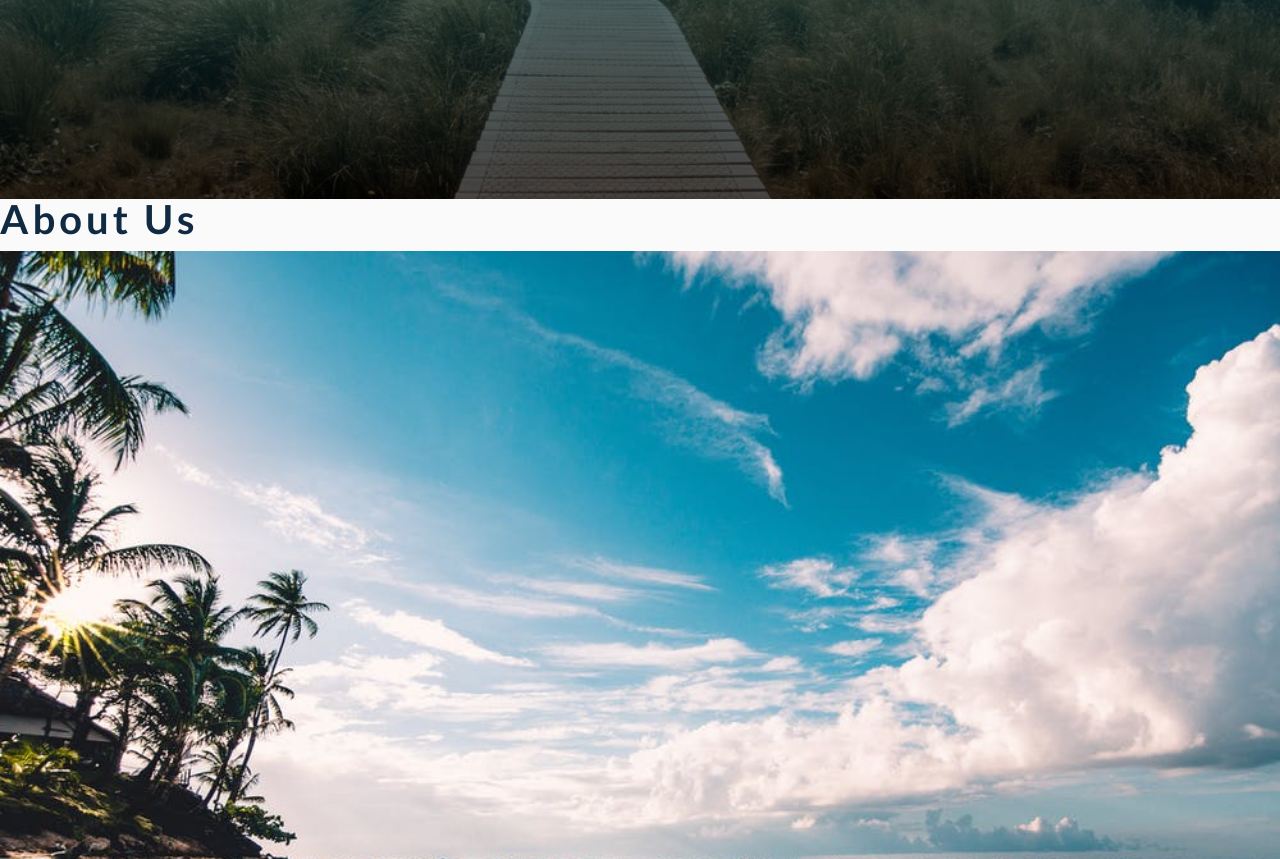
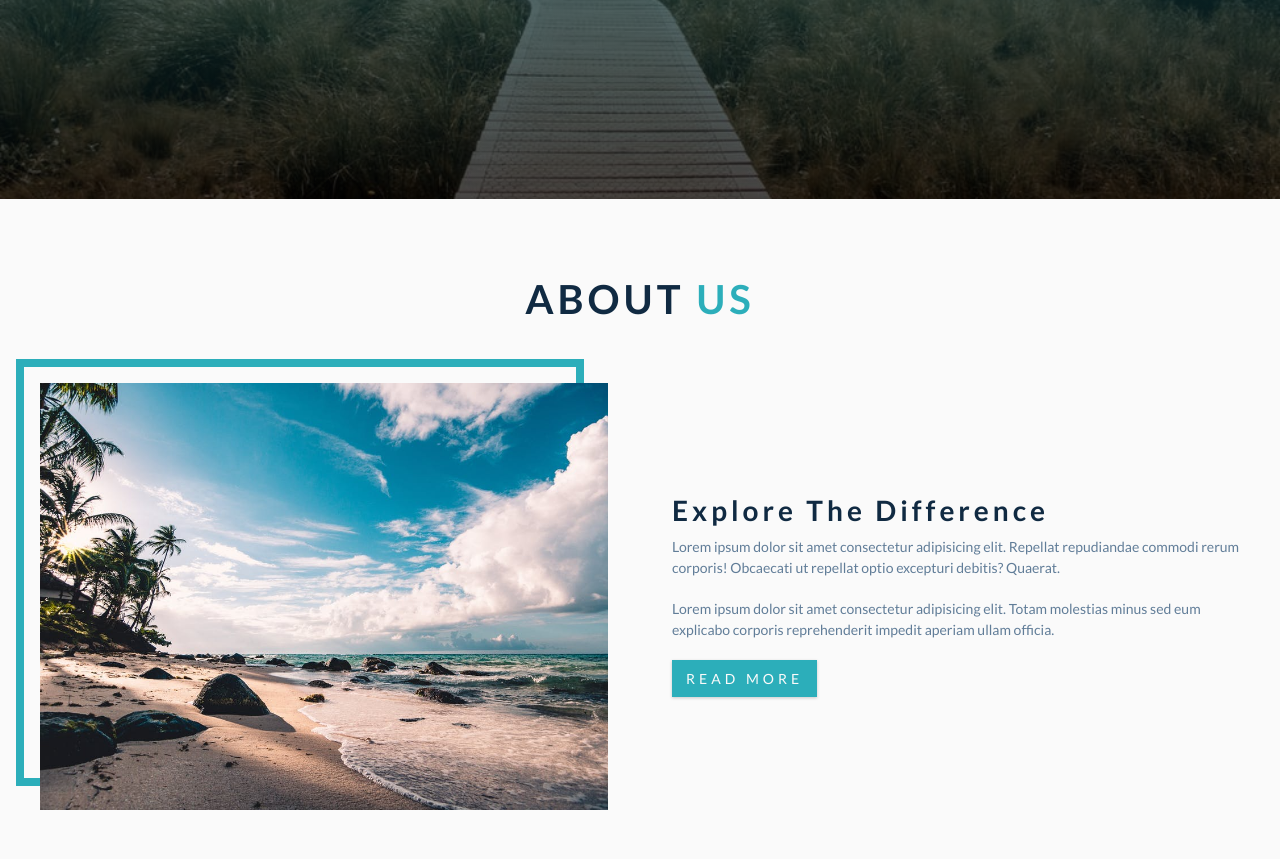
Before and after one commit to IvanConsalter/Build_Website_9, a plain HTML site: page index.html in a window 1280 px wide. Shown: the part 601-1460 px from the top of the page. Drawn offline with Linux system fonts and the light colour scheme.

Commit message:
about css

```diff
--- a/css/style.css
+++ b/css/style.css
@@ -110,6 +110,30 @@ p {
     background: var(--color-primary-8);
 }
 
+.section {
+    padding: 5rem 0;
+}
+
+.section-title {
+    text-align: center;
+    margin-bottom: 4rem;
+}
+
+.section-title h2 {
+    text-transform: uppercase;
+}
+
+.section-title span {
+    color: var(--color-primary-5);
+}
+
+.section-center {
+    width: 90vw;
+    max-width: 1200px;
+    margin-left: auto;
+    margin-right: auto;
+}
+
 /* HERO */
 .hero {
     min-height: 100vh;
@@ -174,3 +198,46 @@ p {
         line-height: 1;
     }
 }
+
+@media screen and (min-width: 992px) {
+    /* GLOBAL CLASS */
+    .section-center {
+        width: 95vw;
+    }
+
+    /* ABOUT */
+    .about-center {
+        display: flex;
+        justify-content: space-between;
+        flex-wrap: wrap;
+    }
+
+    .about-img, .about-info {
+        flex: 0 0 calc(50% - 2rem);
+        align-self: center;
+        margin-bottom: 0;
+    }
+}
+
+@media screen and (min-width: 1170px) {
+    /* ABOUT */
+    .about-img::before {
+        content: "";
+        position: absolute;
+        border: 0.5rem solid var(--color-primary-5);
+        width: 100%;
+        height: 100%;
+        box-sizing: border-box;
+        top: -1.5rem;
+        left: -1.5rem;
+        /* z-index: -1; */
+    }
+
+    .about-img {
+        position: relative;
+    }
+
+    .about-photo {
+        position: relative;
+    }
+}
```
